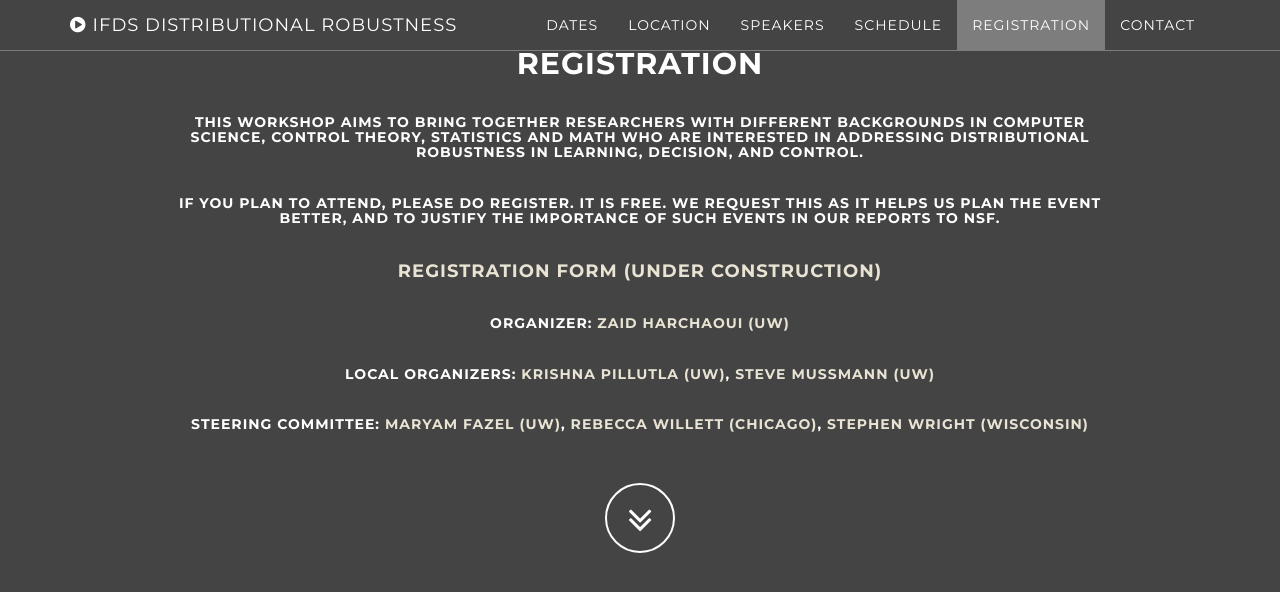
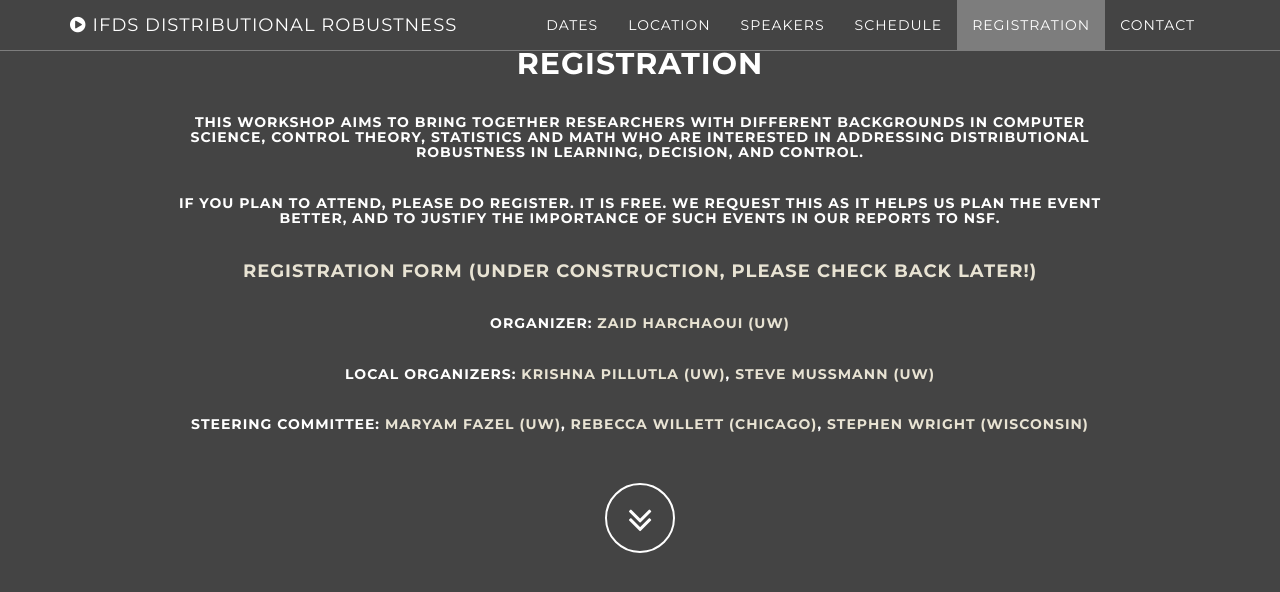
Before and after one commit to kgjamieson/ifds-workshop-2025, a Jekyll site: the page built from index.html, in a window 1280 px wide and 900 px high, scrolled down 4526 px, cut to the strip 0-599 px from the top of the window. Shown: the top 592 px of the strip. Built offline with Jekyll 4.4.1, drawn with Linux system fonts in a browser that asks for light colours.

Commit message:
Update about.html

```diff
--- a/_includes/about.html
+++ b/_includes/about.html
@@ -9,7 +9,7 @@
                     learning, decision, and control.</h5>
             <h5 class="text-center">If you plan to attend, please do register. It is FREE. We request this as it helps us plan the event better,
                     and to justify the importance of such events in our reports to NSF.</h5>
-            <h4 class="text-center"><a href="TODO">Registration Form (Under Construction)</a>
+            <h4 class="text-center"><a href="TODO">Registration Form (Under Construction, please check back later!)</a>
             <h5 class="text-center">Organizer:
                 <a href="https://faculty.washington.edu/zaid/">Zaid Harchaoui (UW)</a>
             <h5 class="text-center">Local Organizers:
```
